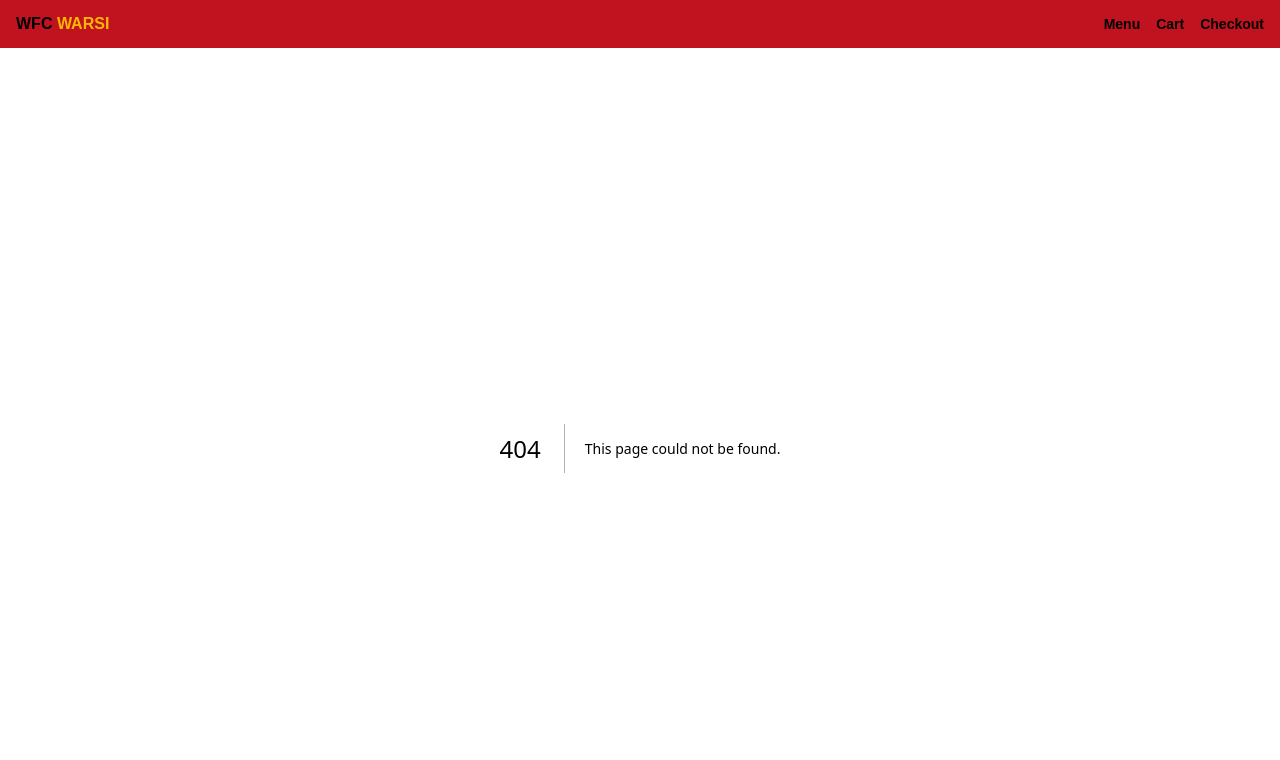
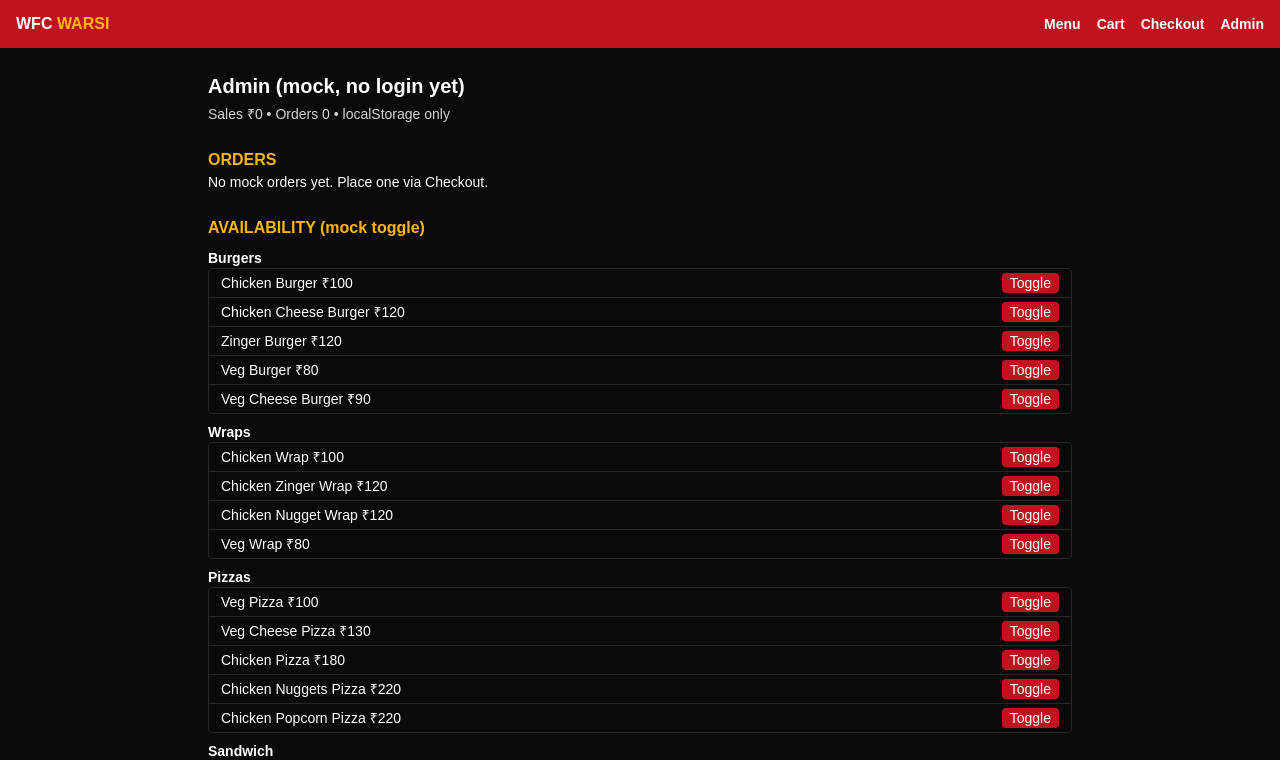
Before and after one commit to nexagen25-collab/wfc, a Next.js app in the folder frontend/: page /admin in a window 1280 px wide. Before the commit this address had no page. Shown: the top 760 px of the page. Built offline with nearby package versions, Linux system fonts and the light colour scheme.

Commit message:
feat: admin mock stub sales/orders/availability

```diff
--- /dev/null
+++ b/frontend/app/admin/page.tsx
@@ -0,0 +1,38 @@
+"use client";
+import { useEffect, useState } from "react";
+import { MENU } from "@/lib/menu";
+
+type Order = { token: string; cart: Record<string, number>; mode: string; pay: string; phone: string; total: number; at: string };
+
+export default function AdminPage() {
+  const [orders, setOrders] = useState<Order[]>([]);
+  const [off, setOff] = useState<Record<string, boolean>>({});
+  useEffect(() => {
+    try { setOrders(JSON.parse(localStorage.getItem("wfc-orders") ?? "[]")); } catch {}
+    try { setOff(JSON.parse(localStorage.getItem("wfc-off") ?? "{}")); } catch {}
+  }, []);
+  const toggle = (id: string) => setOff((o) => { const n = { ...o, [id]: !o[id] }; localStorage.setItem("wfc-off", JSON.stringify(n)); return n; });
+  const sales = orders.reduce((s, o) => s + o.total, 0);
+  return (
+    <div className="min-h-screen bg-[#0a0a0a] text-white">
+      <main className="mx-auto max-w-4xl px-4 py-6">
+        <h1 className="text-xl font-black">Admin (mock, no login yet)</h1>
+        <p className="mt-1 text-sm text-zinc-300">Sales ₹{sales} • Orders {orders.length} • localStorage only</p>
+        <h2 className="mt-6 font-bold text-[#ffb703]">ORDERS</h2>
+        {orders.length === 0 ? <p className="text-sm">No mock orders yet. Place one via Checkout.</p> : (
+          <ul className="mt-2 divide-y divide-zinc-800 rounded border border-zinc-800 text-sm">
+            {orders.map((o) => <li key={o.token} className="px-3 py-2">{o.token} • {o.mode} • {o.pay} • ₹{o.total} • {o.phone}</li>)}
+          </ul>
+        )}
+        <h2 className="mt-6 font-bold text-[#ffb703]">AVAILABILITY (mock toggle)</h2>
+        {MENU.map((c) => (
+          <div key={c.slug} className="mt-2"><p className="text-sm font-bold">{c.name}</p>
+            <ul className="divide-y divide-zinc-800 rounded border border-zinc-800 text-sm">
+              {c.items.map((it) => <li key={it.id} className="flex justify-between px-3 py-1"><span>{it.name} ₹{it.price} {off[it.id] ? "(OFF)" : ""}</span><button onClick={() => toggle(it.id)} className="rounded bg-[#c1121f] px-2">Toggle</button></li>)}
+            </ul>
+          </div>
+        ))}
+      </main>
+    </div>
+  );
+}
--- a/frontend/components/Navbar.tsx
+++ b/frontend/components/Navbar.tsx
@@ -8,6 +8,7 @@ export default function Navbar() {
         <Link href="/">Menu</Link>
         <Link href="/cart">Cart</Link>
         <Link href="/checkout">Checkout</Link>
+        <Link href="/admin">Admin</Link>
       </span>
     </nav>
   );
```
